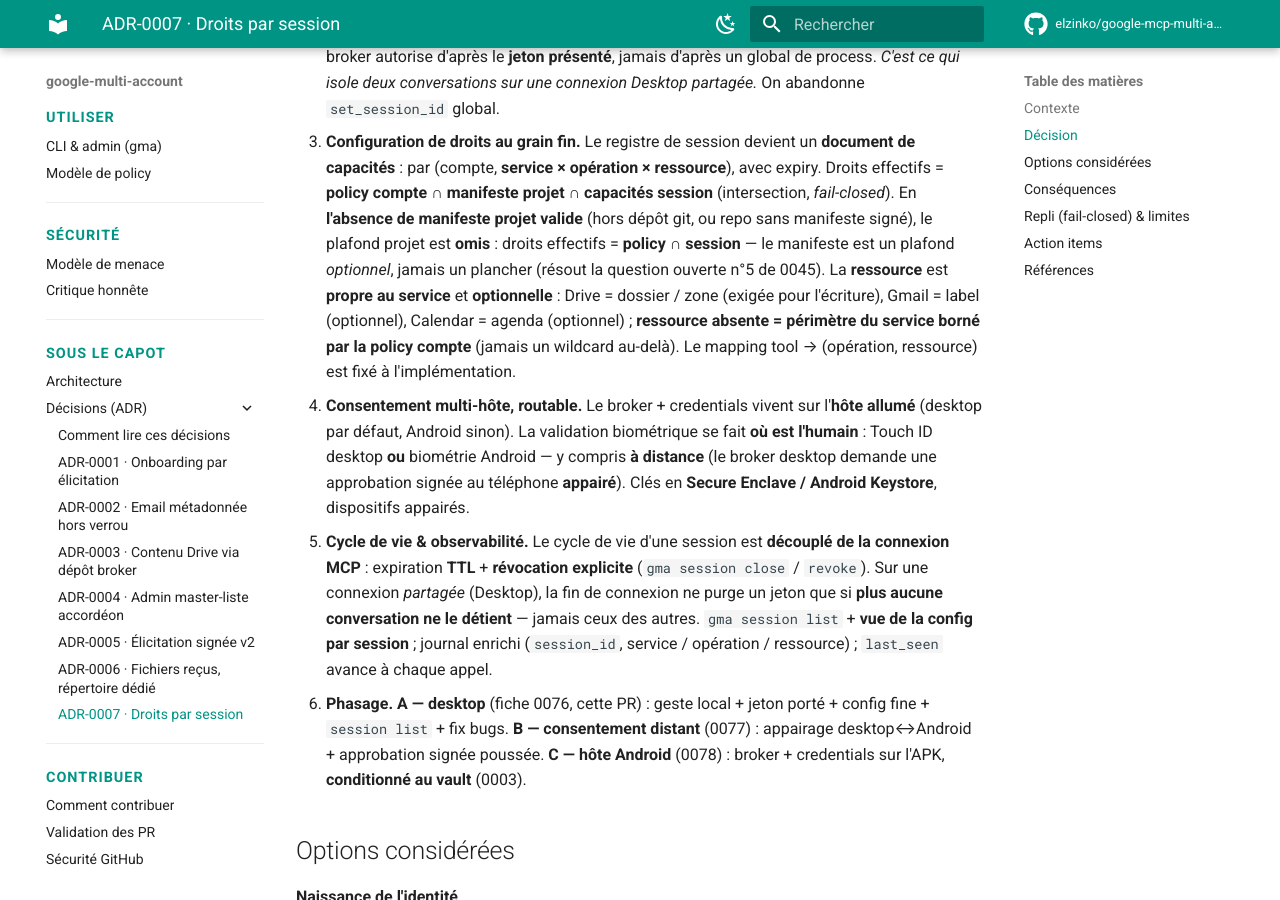
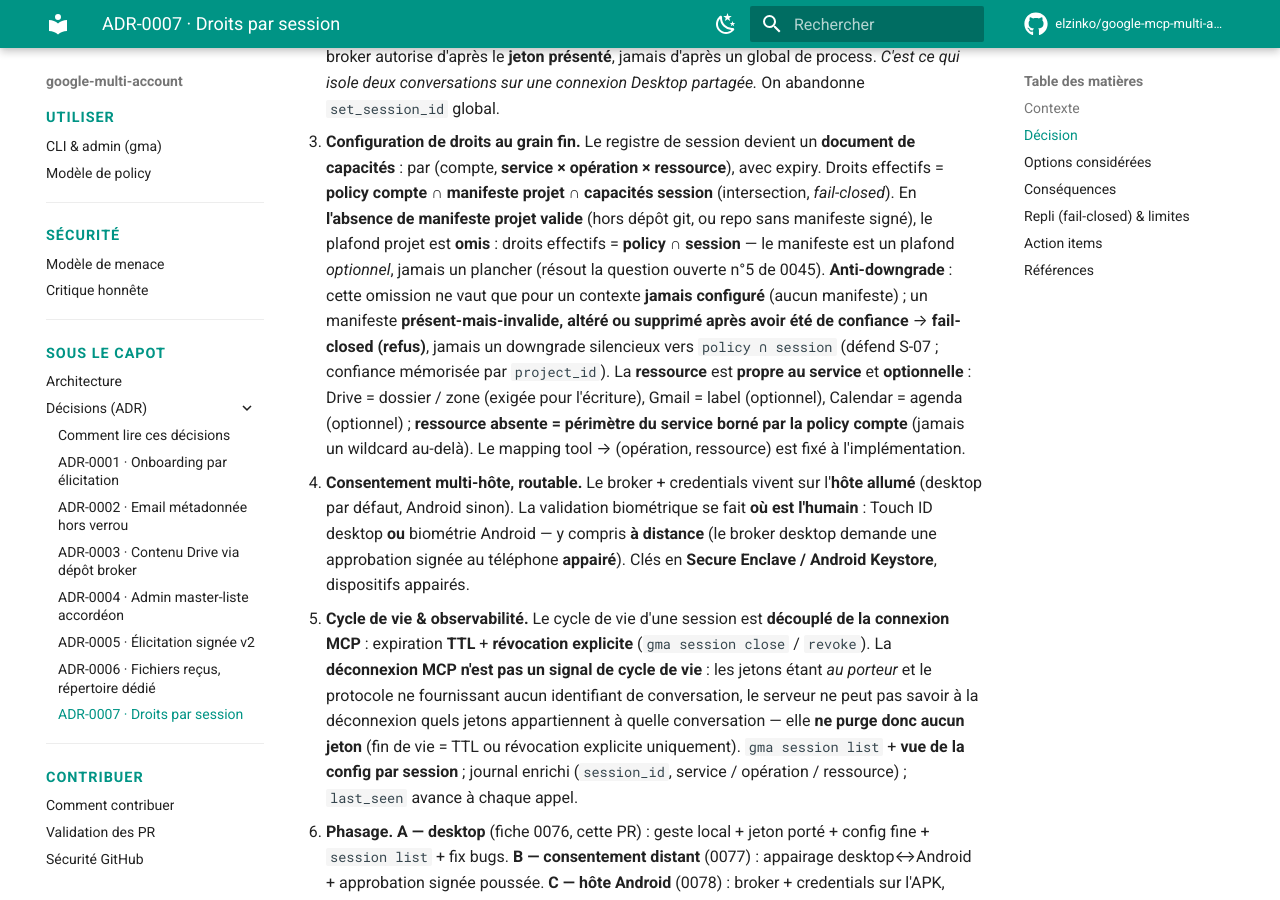
Before and after one commit to elzinko/google-mcp-multi-account, an MkDocs documentation site: the page built from docs/adr/ADR-0007-droits-par-session.md, in a window 1280 px wide and 900 px high, scrolled down 1613 px. Built offline with MkDocs 1.6.1 and Material for MkDocs 9.7.7, drawn with Linux system fonts in a browser that asks for light colours; comment, search, counter and statistics services are not loaded; some of the changed text lies outside the part shown.

Commit message:
docs(0076): retire la purge à la déconnexion (inobservable) + anti-downgrade manifeste ; fiche ready (revue Codex ⑭⑮)
- ⑮ La déconnexion MCP n'est plus un signal de cycle de vie : jetons au
  porteur + pas d'id de conversation ⇒ le serveur ne peut pas savoir à qui
  appartient un jeton à la déconnexion. Fin de vie = TTL ou révocation
  explicite uniquement.
- ⑭ Anti-downgrade : un manifeste présent-mais-invalide/altéré/supprimé
  après avoir été de confiance ⇒ fail-closed (refus), jamais un downgrade
  vers policy ∩ session (défend S-07). L'omission ne vaut que pour un repo
  jamais configuré.
- Fiche 0076 marquée ready (pr #108).

Co-Authored-By: Claude Opus 4.8 <noreply@anthropic.com>

```diff
--- a/docs/adr/ADR-0007-droits-par-session.md
+++ b/docs/adr/ADR-0007-droits-par-session.md
@@ -12,7 +12,7 @@ La fiche 0045 a posé l'intention (« chaque session repart de zéro, droits pro
 
 - **Le grain est la connexion MCP, pas la conversation.** Le `session_id` est frappé à l'`initialize` et posé dans un **global de process** (`gateway/context.py:set_session_id`). Or Claude Desktop partage **une** connexion MCP entre toutes ses conversations → un seul `session_id` pour tout le monde.
 - **Les droits sont grossiers** : `unlock` au niveau compte + zones Drive. Pas de différenciation service / opération / ressource.
-- **Deux bugs constatés** (7 sessions lues sur le poste, 14/08) : `last_seen_at == created_at` partout (le `touch()` d'activité ne se déclenche pas → TTL-par-inactivité mort) et les sessions **s'accumulent sans purge** (le `close_session` de fin de connexion ne nettoie pas).
+- **Deux bugs constatés** (7 sessions lues sur le poste, 14/08) : `last_seen_at == created_at` partout (le `touch()` d'activité ne se déclenche pas → TTL-par-inactivité mort) et les sessions **s'accumulent sans purge effective** (TTL mort ; pas de révocation).
 
 Forces en présence :
 
@@ -25,9 +25,9 @@ Forces en présence :
 
 1. **Identité par consentement, pas par connexion.** Une session naît d'un **geste humain** (« ouvrir l'accès pour ce chat ») qui émet un **jeton de session signé** (réutilise ADR-0005). **La création de session emprunte toujours le chemin d'élicitation signée, indépendamment du flag `.strong-auth` global** — pas de session sans geste signé (enrôlement requis). **Chaque capacité (unlock, grant fin) — à la création comme à l'élargissement — est portée par un consentement signé liant le scope exact (compte / service / opération / ressource) ; aucun élargissement non signé.** Les **sous-sessions déléguées** (`parent_session_id`) héritent d'un sous-ensemble **déjà signé** du parent — sans nouvelle signature — et **ne peuvent pas élargir** (pas d'`access_request` enfant ; révocation en cascade), conformément à la fiche 0045. Le jeton n'est plus dérivé de l'`initialize`.
 2. **Jeton porté dans chaque appel.** Les tools MCP acceptent un paramètre de session ; le broker autorise d'après le **jeton présenté**, jamais d'après un global de process. *C'est ce qui isole deux conversations sur une connexion Desktop partagée.* On abandonne `set_session_id` global.
-3. **Configuration de droits au grain fin.** Le registre de session devient un **document de capacités** : par (compte, **service × opération × ressource**), avec expiry. Droits effectifs = **policy compte ∩ manifeste projet ∩ capacités session** (intersection, *fail-closed*). En **l'absence de manifeste projet valide** (hors dépôt git, ou repo sans manifeste signé), le plafond projet est **omis** : droits effectifs = **policy ∩ session** — le manifeste est un plafond *optionnel*, jamais un plancher (résout la question ouverte n°5 de 0045). La **ressource** est **propre au service** et **optionnelle** : Drive = dossier / zone (exigée pour l'écriture), Gmail = label (optionnel), Calendar = agenda (optionnel) ; **ressource absente = périmètre du service borné par la policy compte** (jamais un wildcard au-delà). Le mapping tool → (opération, ressource) est fixé à l'implémentation.
+3. **Configuration de droits au grain fin.** Le registre de session devient un **document de capacités** : par (compte, **service × opération × ressource**), avec expiry. Droits effectifs = **policy compte ∩ manifeste projet ∩ capacités session** (intersection, *fail-closed*). En **l'absence de manifeste projet valide** (hors dépôt git, ou repo sans manifeste signé), le plafond projet est **omis** : droits effectifs = **policy ∩ session** — le manifeste est un plafond *optionnel*, jamais un plancher (résout la question ouverte n°5 de 0045). **Anti-downgrade** : cette omission ne vaut que pour un contexte **jamais configuré** (aucun manifeste) ; un manifeste **présent-mais-invalide, altéré ou supprimé après avoir été de confiance** → **fail-closed (refus)**, jamais un downgrade silencieux vers `policy ∩ session` (défend S-07 ; confiance mémorisée par `project_id`). La **ressource** est **propre au service** et **optionnelle** : Drive = dossier / zone (exigée pour l'écriture), Gmail = label (optionnel), Calendar = agenda (optionnel) ; **ressource absente = périmètre du service borné par la policy compte** (jamais un wildcard au-delà). Le mapping tool → (opération, ressource) est fixé à l'implémentation.
 4. **Consentement multi-hôte, routable.** Le broker + credentials vivent sur l'**hôte allumé** (desktop par défaut, Android sinon). La validation biométrique se fait **où est l'humain** : Touch ID desktop **ou** biométrie Android — y compris **à distance** (le broker desktop demande une approbation signée au téléphone **appairé**). Clés en **Secure Enclave / Android Keystore**, dispositifs appairés.
-5. **Cycle de vie & observabilité.** Le cycle de vie d'une session est **découplé de la connexion MCP** : expiration **TTL** + **révocation explicite** (`gma session close` / `revoke`). Sur une connexion *partagée* (Desktop), la fin de connexion ne purge un jeton que si **plus aucune conversation ne le détient** — jamais ceux des autres. `gma session list` + **vue de la config par session** ; journal enrichi (`session_id`, service / opération / ressource) ; `last_seen` avance à chaque appel.
+5. **Cycle de vie & observabilité.** Le cycle de vie d'une session est **découplé de la connexion MCP** : expiration **TTL** + **révocation explicite** (`gma session close` / `revoke`). La **déconnexion MCP n'est pas un signal de cycle de vie** : les jetons étant *au porteur* et le protocole ne fournissant aucun identifiant de conversation, le serveur ne peut pas savoir à la déconnexion quels jetons appartiennent à quelle conversation — elle **ne purge donc aucun jeton** (fin de vie = TTL ou révocation explicite uniquement). `gma session list` + **vue de la config par session** ; journal enrichi (`session_id`, service / opération / ressource) ; `last_seen` avance à chaque appel.
 6. **Phasage.** **A — desktop** (fiche 0076, cette PR) : geste local + jeton porté + config fine + `session list` + fix bugs. **B — consentement distant** (0077) : appairage desktop↔Android + approbation signée poussée. **C — hôte Android** (0078) : broker + credentials sur l'APK, **conditionné au vault** (0003).
 
 ## Options considérées
@@ -58,7 +58,7 @@ Forces en présence :
 
 - Jeton absent / invalide / expiré → **refus** (jamais d'accès par défaut).
 - **Création de session sans enrôlement** de la clé d'élicitation, ou **biométrie indisponible** → **refus** (`gma elicitation enroll`) — *pas de session sans geste signé*, indépendamment du flag `.strong-auth`.
-- **Fin de connexion MCP** : ne purge **pas** les jetons encore détenus par d'autres conversations de la même connexion (cf. Décision 5).
+- **Déconnexion MCP** : n'est **pas** un signal de cycle de vie — jetons au porteur + pas d'id de conversation observable, donc elle ne purge **aucun** jeton ; fin de vie = **TTL ou révocation explicite** (cf. Décision 5).
 - **Service ou opération** non déclarés dans la config de session → **refus** (default-deny). **Ressource** absente = périmètre du service **borné par la policy compte** (cf. Décision 3), jamais au-delà.
 - **Élargissement de scope sans consentement signé** → **refus** : le broker n'accorde une capacité que si elle est couverte par un **payload signé** (compte / service / opération / ressource), indépendamment de `.strong-auth`. Le modèle ne peut pas s'auto-élargir jusqu'aux plafonds compte / projet.
 - **Bootstrap sans jeton** : un appel **sans jeton** n'ouvre **aucune donnée** ; il ne peut que déclencher l'**élicitation signée de création** de session, qui délivre le jeton **après succès** (`gma session open` / `access_request`).
```
Also changed, not shown: features/0076-droits-par-session-phase-a.md (+7 -6 lines), features/README.md (+1 -1 lines).
